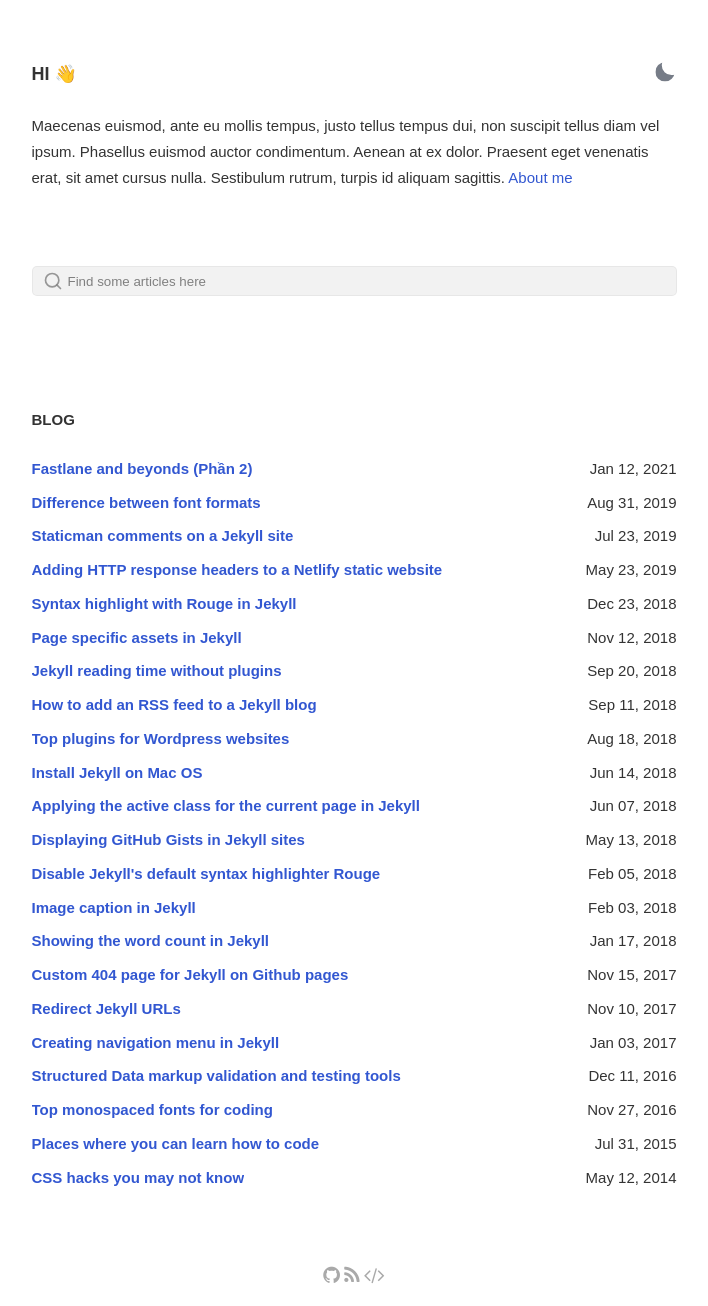
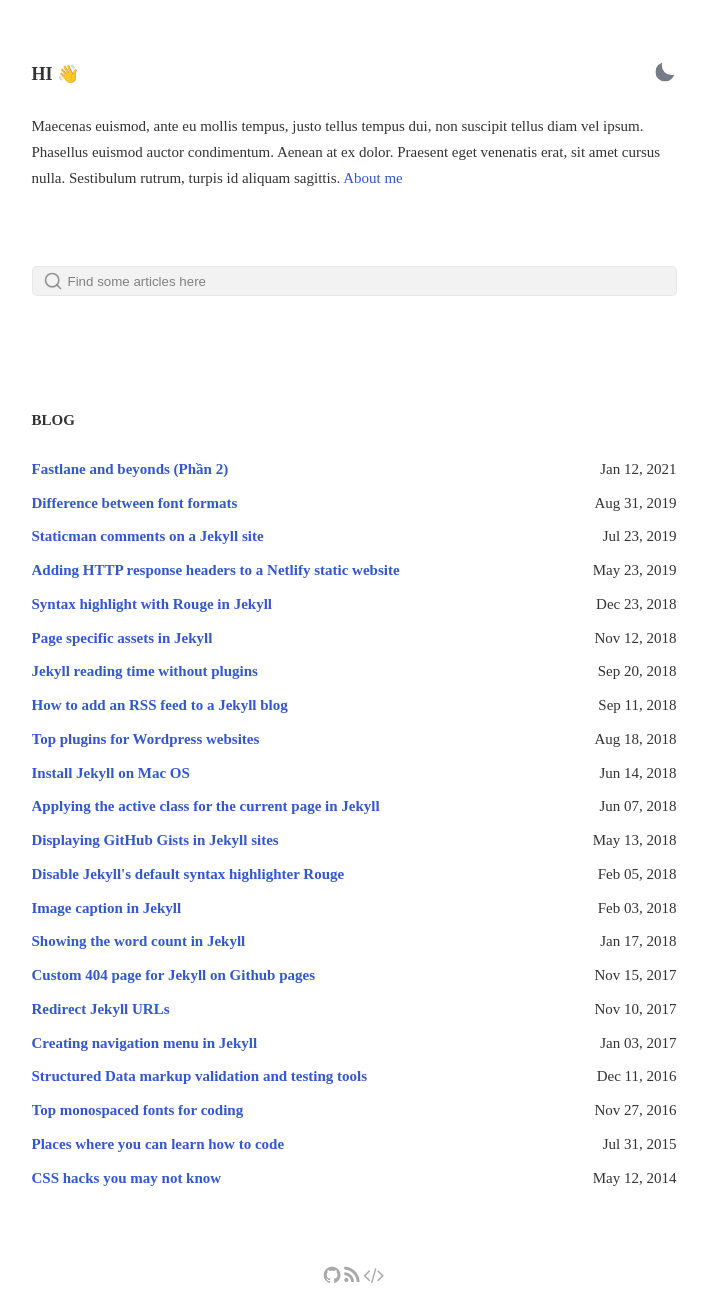
Before and after one commit to coder7eeN/coder7eeN.github.io, a Jekyll site: the page built from index.html, in a window 1280 px wide. Shown: the whole page, without its empty margins (286-994 px from the left). Built offline with Jekyll 4.4.1, drawn with Linux system fonts in a browser that asks for light colours; some web fonts are replaced.

Commit message:
chore: change body font

```diff
--- a/_sass/_main.scss
+++ b/_sass/_main.scss
@@ -154,7 +154,7 @@
 
 body {
 	// font-family: "Fira Code", monospace;
-  font-family: "Niramit", sans-serif;
+  font-family: "Hepta Slab", serif;
 	text-rendering: optimizeLegibility;
 	line-height: 1.75;
 	color: var(--main-text-color);
```
